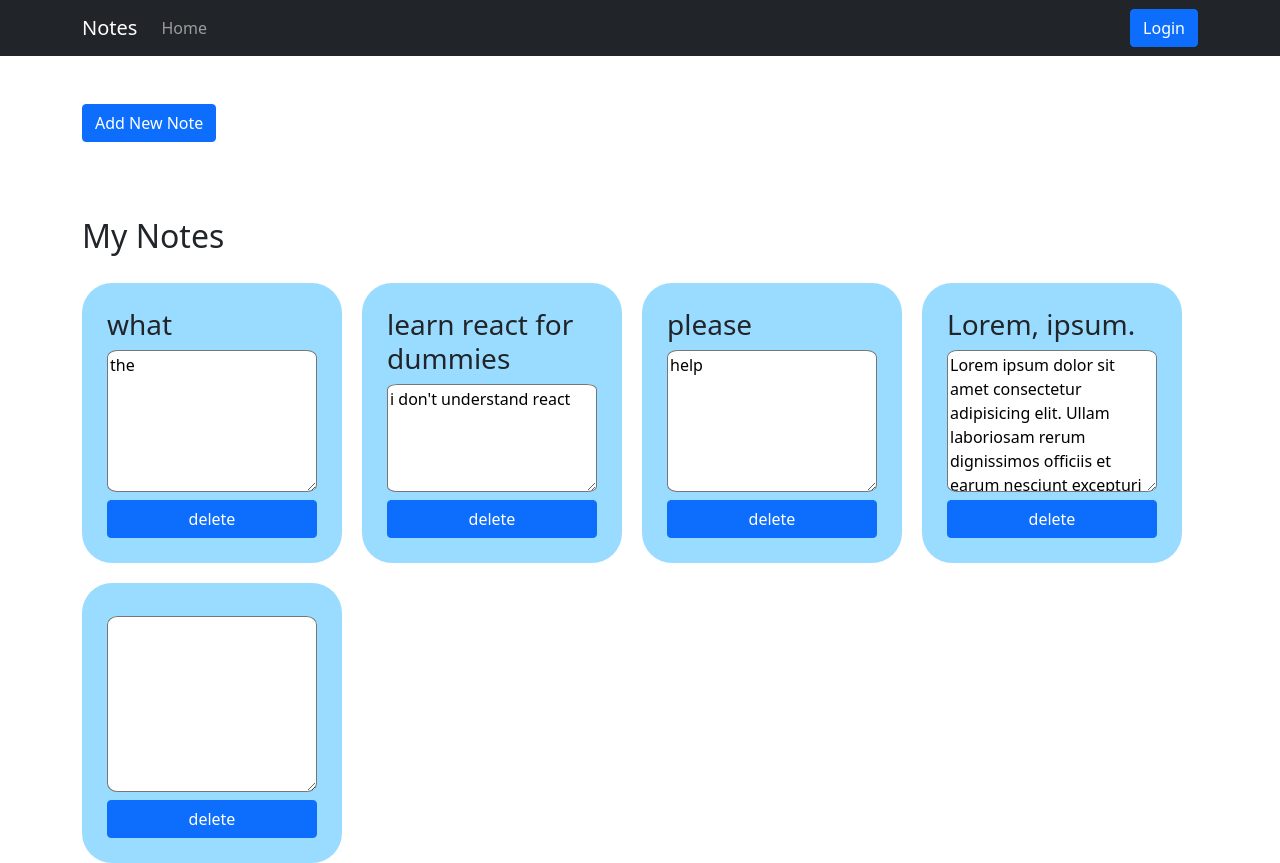
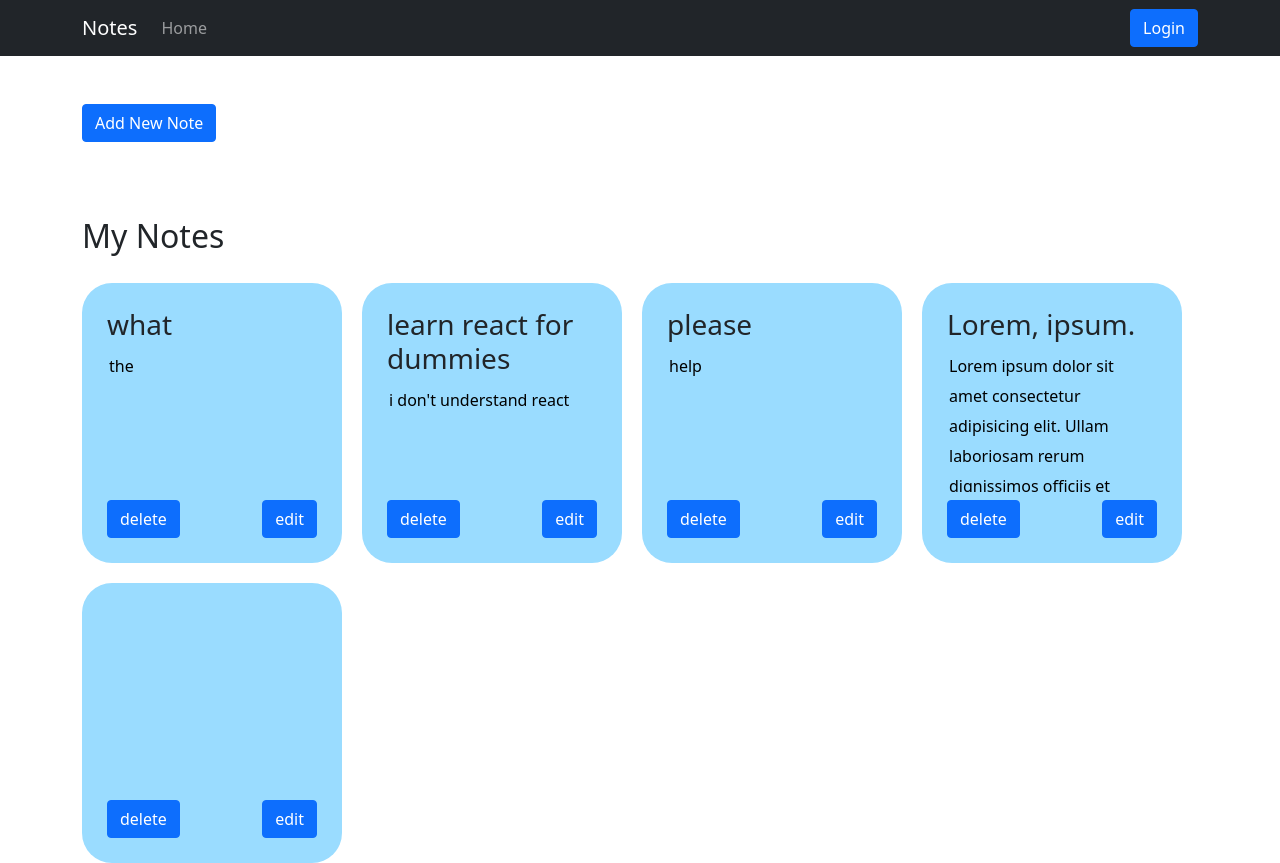
Before and after one commit to AWNRavid/Note-App-FE, a React (Create React App) app: page / in a window 1280 px wide. Built offline with nearby package versions, Linux system fonts and the light colour scheme.

Commit message:
add edit function

```diff
--- a/src/App.js
+++ b/src/App.js
@@ -37,25 +37,38 @@ function App() {
 
   const handleAddNewNote = () => {
     const id = notes[notes.length - 1].id + 1;
+  };
 
-  }
+  const handleEditNote = (newNote) => {
+    console.log(newNote);
+    console.log(notes);
+    // notes.map((note) => {
+    //   // note.id === newNote.id ? {note.content:newNote.content,} : note
+    // })
 
-  // console.log(notes[notes.length - 1]);
+    for (let i = 0; i < notes.length; i++) {
+      if (notes[i].id === newNote.id) {
+        // console.log('found');
+        notes[i].title = newNote.title
+        notes[i].content = newNote.content
+      }
+    }
+  };
 
   const handleDelete = (id) => {
     const noteList = notes.filter((note) => {
-      return note.id !== id
-    })
+      return note.id !== id;
+    });
     setNotes(noteList);
-  }
+  };
 
   return (
     <div>
       <NavbarComp />
-      <Container className='mt-5'>
+      <Container className="mt-5">
         <Button onClick={handleAddNewNote}>Add New Note</Button>
       </Container>
-      <NoteContainer notes={notes} setNotes={setNotes} handleDelete={handleDelete} />
+      <NoteContainer notes={notes} setNotes={setNotes} handleDelete={handleDelete} handleEditNote={handleEditNote} />
       {/* <textarea name="" id="" cols="30" rows="10">test</textarea> */}
     </div>
   );
--- a/src/Components/Note.css
+++ b/src/Components/Note.css
@@ -4,7 +4,7 @@
   width: 260px;
   display: flex;
   flex-direction: column;
-    background-color: #9ADCFF;
+  background-color: #9adcff;
   border-radius: 30px;
 }
 
@@ -23,3 +23,7 @@
   /* border: none; */
   border-radius: 5%;
 }
+
+.emboh {
+  display: block;
+}
--- a/src/Components/Note.js
+++ b/src/Components/Note.js
@@ -1,30 +1,59 @@
 import React, { useState } from 'react';
 import './Note.css';
-import { Button } from 'react-bootstrap';
+import { Button, Modal, Form } from 'react-bootstrap';
 
-function Note({ note, setNotes, handleDelete }) {
+function Note({ note, setNotes, handleDelete, handleEditNote }) {
+  // console.log(note);
+  const [noteTitle, setNoteTitle] = useState(note.title);
   const [noteContent, setNoteContent] = useState(note.content);
+  const [show, setShow] = useState(false);
+
+  const handleClose = () => {
+    setShow(false);
+    setNoteContent(note.title);
+    setNoteTitle(note.content);
+  };
+  const handleShow = () => setShow(true);
+
+  const handleNote = (e) => {
+    setNoteContent(e.target.value);
+  };
+
+  const handleTitle = (e) => {
+    setNoteTitle(e.target.value);
+  };
+
+  const edit = (e) => {
+    e.preventDefault();
+    // console.log('edited');
+    const newNote = {
+      id: note.id,
+      title: noteTitle,
+      content: noteContent,
+    };
+    // console.log(newNote);
+    handleEditNote(newNote);
+    handleClose();
+  };
 
   return (
     <div className="note">
+      {/* display notes */}
       <h3>{note.title}</h3>
-      {/* <hr /> */}
-      {/* <p className="note-text">{note.content}</p> */}
+      {/* <h3>{noteTitle}</h3> */}
       <textarea
-        className="note-content"
-        name=""
-        id=""
+        className="note-text"
         cols="30"
         rows="10"
-        value={noteContent}
-        onChange={(e) => {
-          return setNoteContent(e.target.value);
-        }}
-
+        // value={noteContent}
+        value={note.content}
+        onChange={handleNote}
+        readOnly
       >
+        {/* {noteContent} */}
         {note.content}
       </textarea>
-      {/* <input className='input-text' type="text" /> */}
+      <div className="d-flex justify-content-between">
         <Button
           className="mt-2"
           onClick={() => {
@@ -33,6 +62,32 @@ function Note({ note, setNotes, handleDelete }) {
         >
           delete
         </Button>
+        <Button className="mt-2 edit-button" onClick={handleShow}>
+          edit
+        </Button>
+      </div>
+
+      {/* modal for editing notes */}
+      <Modal onSubmit={edit} show={show} onHide={handleClose} backdrop="static" keyboard={false}>
+        <Form>
+          <Form.Group className="mb-3 p-3">
+            <Form.Label>Title</Form.Label>
+            <Form.Control type="text" value={noteTitle} onChange={handleTitle} />
+          </Form.Group>
+
+          <Form.Group className="mb-3 p-3">
+            <Form.Label>Content</Form.Label>
+            <Form.Control as="textarea" style={{ height: '300px' }} value={noteContent} onChange={handleNote} />
+          </Form.Group>
+
+          <Button variant="primary" onClick={handleClose}>
+            Discard
+          </Button>
+          <Button variant="primary" type="submit">
+            Submit
+          </Button>
+        </Form>
+      </Modal>
     </div>
   );
 }
--- a/src/Components/NoteContainer.js
+++ b/src/Components/NoteContainer.js
@@ -3,13 +3,13 @@ import Note from './Note';
 import './NoteContainer.css';
 import { Container } from 'react-bootstrap';
 
-function NoteContainer({ notes, setNotes, handleDelete }) {
+function NoteContainer({ notes, setNotes, handleDelete, handleEditNote }) {
   return (
     <Container>
       <h2>My Notes</h2>
       <div className="note-container-notes custom-scroll">
         {notes?.map((note) => {
-          return <Note key={note.id} note={note} setNotes={setNotes} handleDelete={handleDelete}/>;
+          return <Note key={note.id} note={note} setNotes={setNotes} handleDelete={handleDelete} handleEditNote={handleEditNote} />;
         })}
       </div>
     </Container>
```
Lines whose indentation alone changed are shown as unchanged.
